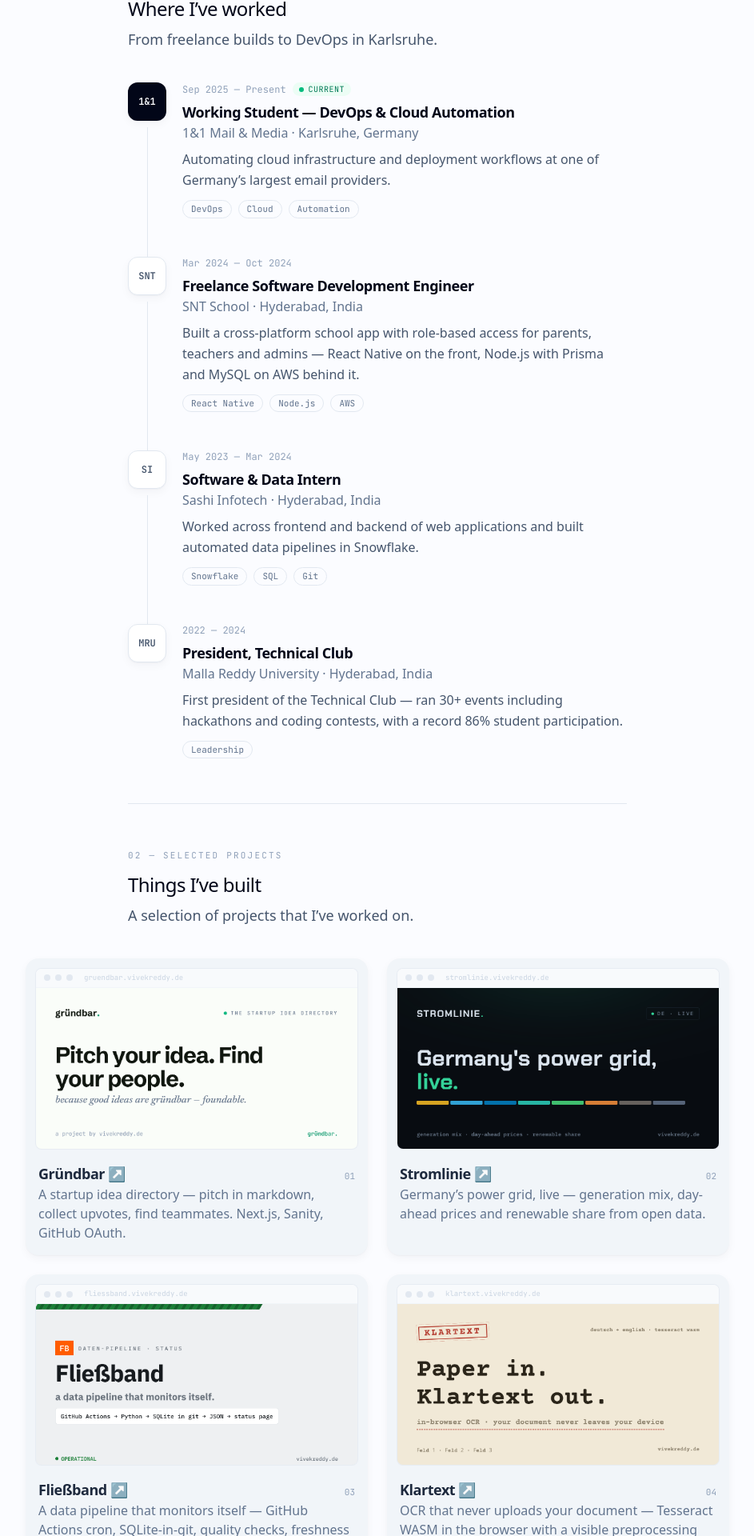
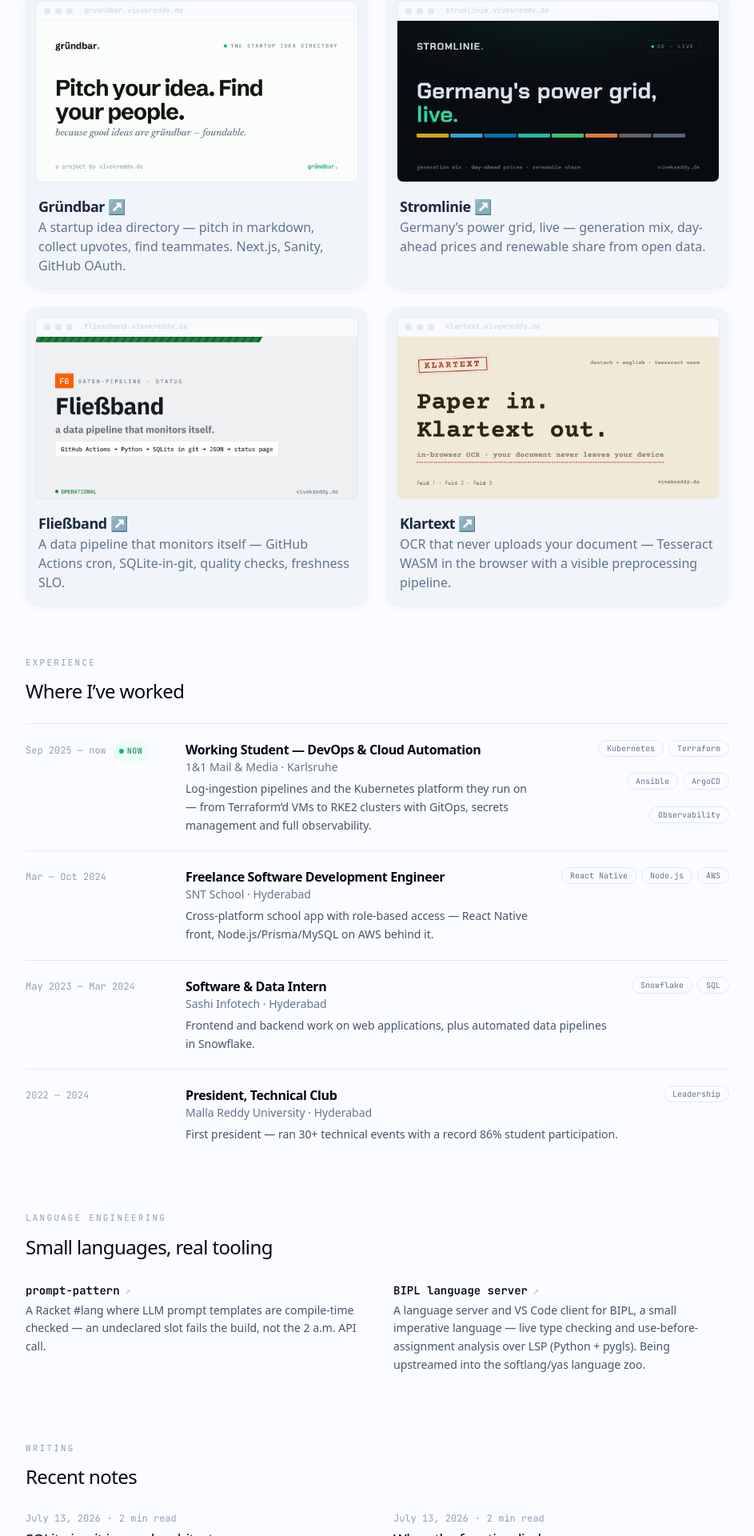
Before and after one commit to VivekanandaReddy3/portfolio, a Next.js app: page / in a window 1280 px wide. Shown: the part 645-2565 px from the top of the page at 80% size, without its empty margins (168-1111 px from the left). Built offline with nearby package versions, Linux system fonts and the light colour scheme.

Commit message:
portfolio v2: denser home (compact experience rows, no numbering), language engineering section, real 1&1 info page, two project posts

```diff
--- a/app/info/page.tsx
+++ b/app/info/page.tsx
@@ -4,6 +4,25 @@
 export const metadata: Metadata = {
   title: 'Information',
 };
+
+const dailyStack = [
+  'Kubernetes',
+  'RKE2',
+  'Terraform',
+  'Harvester',
+  'Ansible',
+  'ArgoCD',
+  'Vault',
+  'External Secrets',
+  'cert-manager',
+  'Prometheus',
+  'Grafana',
+  'Alertmanager',
+  'OpenSearch',
+  'OpenTelemetry',
+  'GitLab CI',
+  'Ceph',
+];
 
 export default function Information() {
   return (
@@ -24,33 +43,33 @@
         style={{ '--stagger': 1 } as React.CSSProperties}
       >
         <p>
-          Hey, I’m Vivekananda Reddy Godala, a computer and data science grad
-          from India now chasing my master’s in Germany. I’m all about building
-          tech that solves real problems, and I’m hungry to learn and grow in
-          the process.
+          I’m Vivekananda Reddy Godala — a DevOps working student at 1&amp;1
+          Mail &amp; Media in Karlsruhe and an M.Sc. Web &amp; Data Science
+          student at the University of Koblenz. I moved to Germany from
+          Hyderabad in 2024, and I’ve been building things nonstop since.
         </p>
         <p>
-          Back at Malla Reddy University, I was the first president of the
-          Technical Club, running 30+ events, including 9 national ones with
-          86% turnout. Leading teams taught me how to deliver while soaking up
-          new skills.
+          At work I help build log-ingestion pipelines and the Kubernetes
+          platform underneath them. In practice that means standing up RKE2
+          clusters end to end — Terraform’d VMs on Harvester, Ansible for
+          cluster bring-up, Vault with External Secrets and cert-manager for
+          the trust layer, ArgoCD for GitOps, Ceph for storage — and wiring
+          the observability that keeps it all honest: Prometheus,
+          Alertmanager, Grafana, OpenSearch and OpenTelemetry pipelines.
         </p>
         <p>
-          I’ve worked on a platform for real-time online bidding and a
-          dashboard to help businesses spot sales trends and make better calls.
-          I also freelanced, helping an education group launch their online
-          presence.
+          Outside work I ship small, opinionated products — four of them are
+          live on the <Link href="/">home page</Link> — and I have a soft
+          spot for language engineering: a Racket{' '}
+          <code>#lang</code> that makes LLM prompt templates compile-time
+          checked, and a language server for a teaching language that’s
+          being upstreamed into the softlang/yas repository.
         </p>
         <p>
-          Currently, I’m building a full-stack application for startups to
-          pitch ideas and team up, learning tons about collaboration and
-          innovation every day.
-        </p>
-        <p>
-          Since September 2025, I’m a working student at 1&amp;1 Mail &amp;
-          Media in Karlsruhe, doing DevOps and cloud automation — learning how
-          software runs reliably at real scale. Got something interesting?
-          Feel free to reach out to me here: <br />
+          Before Germany: freelance work that shipped a school platform used
+          by real parents and teachers, a software &amp; data internship, and
+          founding my university’s technical club. If any of this sounds like
+          your kind of engineering, say hallo:{' '}
           <Link
             href="mailto:vivekanandareddygodala@gmail.com"
             className="link-underline font-normal !no-underline text-slate-950"
@@ -62,8 +81,27 @@
       </div>
 
       <div
+        className="reveal mt-10"
+        style={{ '--stagger': 2 } as React.CSSProperties}
+      >
+        <p className="mb-4 font-mono text-[11px] tracking-[0.2em] text-slate-400 uppercase">
+          Daily stack
+        </p>
+        <div className="flex flex-wrap gap-2">
+          {dailyStack.map((tool) => (
+            <span
+              key={tool}
+              className="rounded-full border border-slate-200 px-3 py-1 font-mono text-[11px] text-slate-600"
+            >
+              {tool}
+            </span>
+          ))}
+        </div>
+      </div>
+
+      <div
         className="reveal mt-12"
-        style={{ '--stagger': 2 } as React.CSSProperties}
+        style={{ '--stagger': 3 } as React.CSSProperties}
       >
         <p className="mb-4 font-mono text-[11px] tracking-[0.2em] text-slate-400 uppercase">
           Now
@@ -102,7 +140,7 @@
         href="/resume.pdf"
         target="_blank"
         className="group reveal mt-10 mb-8 inline-block font-mono text-sm font-medium text-slate-500 transition-colors hover:text-slate-950"
-        style={{ '--stagger': 3 } as React.CSSProperties}
+        style={{ '--stagger': 4 } as React.CSSProperties}
       >
         Download resume{' '}
         <span className="inline-block transition-transform duration-300 group-hover:translate-x-1">
--- a/app/page.tsx
+++ b/app/page.tsx
@@ -1,10 +1,10 @@
 import Link from 'next/link';
 import Image from 'next/image';
-import { getAllPosts } from '@/lib/articles';
+import { getAllPosts, getReadingTime } from '@/lib/articles';
 import { ScrollReveal } from './components/scroll-reveal';
 
 const projects: {
-  href?: string;
+  href: string;
   title: string;
   description: string;
   image: string;
@@ -41,7 +41,6 @@
 
 const experience: {
   company: string;
-  monogram: string;
   role: string;
   location: string;
   period: string;
@@ -51,44 +50,59 @@
 }[] = [
   {
     company: '1&1 Mail & Media',
-    monogram: '1&1',
     role: 'Working Student — DevOps & Cloud Automation',
-    location: 'Karlsruhe, Germany',
-    period: 'Sep 2025 — Present',
+    location: 'Karlsruhe',
+    period: 'Sep 2025 — now',
     current: true,
     summary:
-      'Automating cloud infrastructure and deployment workflows at one of Germany’s largest email providers.',
-    tags: ['DevOps', 'Cloud', 'Automation'],
+      'Log-ingestion pipelines and the Kubernetes platform they run on — from Terraform’d VMs to RKE2 clusters with GitOps, secrets management and full observability.',
+    tags: ['Kubernetes', 'Terraform', 'Ansible', 'ArgoCD', 'Observability'],
   },
   {
     company: 'SNT School',
-    monogram: 'SNT',
     role: 'Freelance Software Development Engineer',
-    location: 'Hyderabad, India',
-    period: 'Mar 2024 — Oct 2024',
+    location: 'Hyderabad',
+    period: 'Mar — Oct 2024',
     summary:
-      'Built a cross-platform school app with role-based access for parents, teachers and admins — React Native on the front, Node.js with Prisma and MySQL on AWS behind it.',
+      'Cross-platform school app with role-based access — React Native front, Node.js/Prisma/MySQL on AWS behind it.',
     tags: ['React Native', 'Node.js', 'AWS'],
   },
   {
     company: 'Sashi Infotech',
-    monogram: 'SI',
     role: 'Software & Data Intern',
-    location: 'Hyderabad, India',
+    location: 'Hyderabad',
     period: 'May 2023 — Mar 2024',
     summary:
-      'Worked across frontend and backend of web applications and built automated data pipelines in Snowflake.',
-    tags: ['Snowflake', 'SQL', 'Git'],
+      'Frontend and backend work on web applications, plus automated data pipelines in Snowflake.',
+    tags: ['Snowflake', 'SQL'],
   },
   {
     company: 'Malla Reddy University',
-    monogram: 'MRU',
     role: 'President, Technical Club',
-    location: 'Hyderabad, India',
+    location: 'Hyderabad',
     period: '2022 — 2024',
     summary:
-      'First president of the Technical Club — ran 30+ events including hackathons and coding contests, with a record 86% student participation.',
+      'First president — ran 30+ technical events with a record 86% student participation.',
     tags: ['Leadership'],
+  },
+];
+
+const languageWork: {
+  href: string;
+  title: string;
+  description: string;
+}[] = [
+  {
+    title: 'prompt-pattern',
+    href: 'https://github.com/VivekanandaReddy3/sle-prompt-pattern',
+    description:
+      'A Racket #lang where LLM prompt templates are compile-time checked — an undeclared slot fails the build, not the 2 a.m. API call.',
+  },
+  {
+    title: 'BIPL language server',
+    href: 'https://github.com/VivekanandaReddy3/sle-bipl-lsp',
+    description:
+      'A language server and VS Code client for BIPL, a small imperative language — live type checking and use-before-assignment analysis over LSP (Python + pygls). Being upstreamed into the softlang/yas language zoo.',
   },
 ];
 
@@ -100,131 +114,51 @@
   );
 }
 
-function ExperienceEntry({
-  job,
-  isLast,
-}: {
-  job: (typeof experience)[number];
-  isLast: boolean;
-}) {
-  return (
-    <article className="relative flex gap-5">
-      {!isLast && (
-        <span
-          aria-hidden
-          className="absolute top-14 bottom-0 left-6 w-px bg-slate-200"
-        />
-      )}
-
-      <div
-        className={
-          job.current
-            ? 'flex h-12 w-12 shrink-0 items-center justify-center rounded-xl bg-slate-950 font-mono text-xs font-semibold text-white shadow-card'
-            : 'flex h-12 w-12 shrink-0 items-center justify-center rounded-xl border border-slate-200 bg-white font-mono text-xs font-semibold text-slate-600 shadow-card'
-        }
-      >
-        {job.monogram}
-      </div>
-
-      <div className={isLast ? 'min-w-0' : 'min-w-0 pb-12'}>
-        <p className="flex flex-wrap items-center gap-2 font-mono text-xs text-slate-400">
-          {job.period}
-          {job.current && (
-            <span className="flex items-center gap-1.5 rounded-full bg-emerald-50 px-2 py-0.5 text-[10px] tracking-wider text-emerald-700 uppercase">
-              <span className="h-1.5 w-1.5 rounded-full bg-emerald-500" />
-              Current
-            </span>
-          )}
-        </p>
-        <h3 className="mt-1.5 text-lg font-semibold tracking-tight text-slate-950">
-          {job.role}
-        </h3>
-        <p className="text-base text-slate-500">
-          {job.company} · {job.location}
-        </p>
-        <p className="mt-2 max-w-prose text-base leading-relaxed text-slate-600">
-          {job.summary}
-        </p>
-        <div className="mt-3 flex flex-wrap gap-2">
-          {job.tags.map((tag) => (
-            <span
-              key={tag}
-              className="rounded-full border border-slate-200 px-2.5 py-0.5 font-mono text-[11px] text-slate-500"
-            >
-              {tag}
-            </span>
-          ))}
-        </div>
-      </div>
-    </article>
-  );
-}
-
 function ProjectCard({
   project,
-  index,
   priority,
 }: {
   project: (typeof projects)[number];
-  index: number;
   priority?: boolean;
 }) {
-  const cardContent = (
-    <>
+  return (
+    <Link
+      href={project.href}
+      target="_blank"
+      rel="noopener noreferrer"
+      className="group flex h-full flex-col rounded-2xl bg-slate-100 p-3 shadow-card transition-all duration-300 hover:-translate-y-1 hover:bg-slate-50 hover:shadow-card-hover"
+    >
       <div className="flex aspect-video flex-col overflow-hidden rounded-lg border border-slate-200/80 bg-white">
         <div className="flex h-6 shrink-0 items-center gap-1.5 border-b border-slate-100 bg-slate-50 px-2.5">
           <span className="h-2 w-2 rounded-full bg-slate-200" />
           <span className="h-2 w-2 rounded-full bg-slate-200" />
           <span className="h-2 w-2 rounded-full bg-slate-200" />
           <span className="ml-2 hidden truncate font-mono text-[9px] text-slate-300 sm:block">
-            {project.href ? new URL(project.href).hostname : ''}
+            {new URL(project.href).hostname}
           </span>
         </div>
         <div className="relative flex-1 bg-slate-200">
           <Image
             src={project.image}
-            alt={`Screenshot of ${project.title}`}
+            alt={`${project.title} preview`}
             fill
-            sizes="(min-width: 640px) 28rem, 100vw"
+            sizes="(min-width: 640px) 34rem, 100vw"
             quality={90}
             priority={priority}
             className="object-cover object-top transition-transform duration-500 ease-out group-hover:scale-[1.04]"
           />
         </div>
       </div>
-      <div className="flex items-baseline justify-between px-1 pt-4">
+      <div className="px-1 pt-4 pb-1">
         <h3 className="text-lg font-semibold tracking-tight text-slate-800">
           {project.title}
-          {project.href && (
           <span className="ml-1 inline-block text-slate-400 transition-transform duration-300 group-hover:translate-x-1 group-hover:-translate-y-0.5 group-hover:text-slate-600">
             ↗
           </span>
-          )}
         </h3>
-        <span className="font-mono text-[11px] text-slate-400">
-          {String(index + 1).padStart(2, '0')}
-        </span>
+        <p className="text-base text-slate-500">{project.description}</p>
       </div>
-      <p className="px-1 pb-1 text-base text-slate-500">
-        {project.description}
-      </p>
-    </>
-  );
-
-  const cardClassName =
-    'group flex h-full flex-col rounded-2xl bg-slate-100 p-3 shadow-card transition-all duration-300 hover:-translate-y-1 hover:bg-slate-50 hover:shadow-card-hover';
-
-  return project.href ? (
-    <Link
-      href={project.href}
-      target="_blank"
-      rel="noopener noreferrer"
-      className={cardClassName}
-    >
-      {cardContent}
     </Link>
-  ) : (
-    <div className={cardClassName}>{cardContent}</div>
   );
 }
 
@@ -241,6 +175,7 @@
   return (
     <>
       <section className="container-page">
+        <div className="max-w-3xl">
           <p
             className="reveal mb-6 flex items-center gap-2.5 font-mono text-[11px] tracking-[0.2em] text-slate-500 uppercase"
             style={{ '--stagger': 0 } as React.CSSProperties}
@@ -258,22 +193,20 @@
           >
             Hallo, I’m Vivek.
             <span className="mt-3 block font-serif text-2xl font-normal tracking-normal text-slate-500 italic md:text-3xl">
-            a web &amp; data science student in Germany.
+              I keep clusters healthy by day and ship products by night.
             </span>
           </h1>
 
           <p
-          className="reveal mb-4 max-w-prose text-lg leading-relaxed text-slate-700 md:text-xl"
+            className="reveal mb-4 max-w-2xl text-lg leading-relaxed text-slate-700 md:text-xl"
             style={{ '--stagger': 2 } as React.CSSProperties}
           >
-          Driven by data, I want to build solutions that matter. I’ve worked on
-          a wide range of projects — some I’ve contributed to, others I’ve led.
-          Now, as I pursue a Masters, I’m looking to translate my learning into
-          real world impact.
+            DevOps working student at 1&amp;1, M.Sc. Web &amp; Data Science at
+            Koblenz — and builder of four live products you can click below.
           </p>
 
           <div
-          className="reveal flex"
+            className="reveal flex flex-wrap items-center gap-5"
             style={{ '--stagger': 3 } as React.CSSProperties}
           >
             <Link
@@ -285,92 +218,134 @@
                 →
               </span>
             </Link>
+            <Link
+              href="/contact"
+              className="link-underline mt-4 font-mono text-xs text-slate-500 transition-colors hover:text-slate-950"
+            >
+              or say hallo →
+            </Link>
           </div>
-
-        <div
-          className="reveal my-14 h-px bg-slate-200"
-          style={{ '--stagger': 4 } as React.CSSProperties}
-        />
+        </div>
       </section>
 
-      <section className="container-page">
+      <section className="container-wide mt-16">
         <ScrollReveal>
-          <SectionLabel>01 — Experience</SectionLabel>
+          <SectionLabel>Selected work — all live</SectionLabel>
           <h2 className="mb-2 text-2xl font-medium tracking-tight text-slate-950">
-            Where I’ve worked
+            Things I’ve built
           </h2>
-          <p className="text-lg font-light text-slate-600">
-            From freelance builds to DevOps in Karlsruhe.
-          </p>
         </ScrollReveal>
 
-        <div className="mt-10">
-          {experience.map((job, i) => (
-            <ScrollReveal key={job.company} delay={i * 80}>
-              <ExperienceEntry job={job} isLast={i === experience.length - 1} />
+        <div className="grid grid-cols-1 gap-6 pt-8 md:grid-cols-2">
+          {projects.map((project, i) => (
+            <ScrollReveal key={project.title} delay={(i % 2) * 100}>
+              <ProjectCard project={project} priority={i < 2} />
             </ScrollReveal>
           ))}
         </div>
-
-        <div className="my-14 h-px bg-slate-200" />
       </section>
 
-      <section>
-        <ScrollReveal className="container-page">
-          <SectionLabel>02 — Selected Projects</SectionLabel>
-          <h2 className="mb-2 text-2xl font-medium tracking-tight text-slate-950">
-            Things I’ve built
+      <section className="container-wide mt-16">
+        <ScrollReveal>
+          <SectionLabel>Experience</SectionLabel>
+          <h2 className="text-2xl font-medium tracking-tight text-slate-950">
+            Where I’ve worked
           </h2>
-          <p className="text-lg font-light text-slate-600">
-            A selection of projects that I’ve worked on.
-          </p>
         </ScrollReveal>
 
-        <div className="container-wide grid grid-cols-1 gap-6 pt-10 md:grid-cols-2">
-          {projects.map((project, i) => (
-            <ScrollReveal key={project.title} delay={(i % 2) * 100}>
-              <ProjectCard project={project} index={i} priority={i < 2} />
+        <div className="mt-6">
+          {experience.map((job, i) => (
+            <ScrollReveal key={job.company} delay={i * 60}>
+              <article className="grid gap-1 border-t border-slate-200 py-5 md:grid-cols-[11rem_1fr_auto] md:gap-6">
+                <p className="font-mono text-xs leading-6 text-slate-400">
+                  {job.period}
+                  {job.current && (
+                    <span className="ml-2 inline-flex items-center gap-1 rounded-full bg-emerald-50 px-2 py-0.5 text-[10px] tracking-wider text-emerald-700 uppercase">
+                      <span className="h-1.5 w-1.5 rounded-full bg-emerald-500" />
+                      now
+                    </span>
+                  )}
+                </p>
+                <div className="min-w-0">
+                  <h3 className="font-semibold tracking-tight text-slate-950">
+                    {job.role}
+                  </h3>
+                  <p className="text-sm text-slate-500">
+                    {job.company} · {job.location}
+                  </p>
+                  <p className="mt-1.5 max-w-2xl text-sm leading-relaxed text-slate-600">
+                    {job.summary}
+                  </p>
+                </div>
+                <div className="mt-2 flex flex-wrap gap-1.5 md:mt-0 md:max-w-[14rem] md:justify-end">
+                  {job.tags.map((tag) => (
+                    <span
+                      key={tag}
+                      className="h-fit rounded-full border border-slate-200 px-2.5 py-0.5 font-mono text-[10px] text-slate-500"
+                    >
+                      {tag}
+                    </span>
+                  ))}
+                </div>
+              </article>
             </ScrollReveal>
           ))}
         </div>
+      </section>
 
-        <ScrollReveal className="container-page mt-8 flex">
+      <section className="container-wide mt-16">
+        <ScrollReveal>
+          <SectionLabel>Language engineering</SectionLabel>
+          <h2 className="text-2xl font-medium tracking-tight text-slate-950">
+            Small languages, real tooling
+          </h2>
+        </ScrollReveal>
+
+        <div className="mt-2 grid gap-x-10 md:grid-cols-2">
+          {languageWork.map((item, i) => (
+            <ScrollReveal key={item.title} delay={i * 80}>
               <Link
-            href="https://github.com/VivekanandaReddy3?tab=repositories"
+                href={item.href}
                 target="_blank"
                 rel="noopener noreferrer"
-            className="group rounded-full bg-slate-950 px-8 py-3 font-mono text-xs font-light text-white transition-all duration-300 hover:bg-slate-800 hover:shadow-card-hover"
+                className="group -mx-4 flex h-full flex-col gap-1 rounded-xl px-4 py-5 transition-colors duration-300 hover:bg-slate-100"
               >
-            More Projects{' '}
-            <span className="inline-block transition-transform duration-300 group-hover:translate-x-2">
-              →
+                <h3 className="font-mono text-sm font-semibold text-slate-950">
+                  {item.title}
+                  <span className="ml-1.5 inline-block text-slate-300 transition-all duration-300 group-hover:translate-x-1 group-hover:text-slate-600">
+                    ↗
                   </span>
+                </h3>
+                <p className="text-sm leading-relaxed text-slate-600">
+                  {item.description}
+                </p>
               </Link>
             </ScrollReveal>
+          ))}
+        </div>
       </section>
 
       {latestPosts.length > 0 && (
-        <section className="container-page mt-20">
+        <section className="container-wide mt-16">
           <ScrollReveal>
-            <SectionLabel>03 — Writing</SectionLabel>
-            <h2 className="mb-2 text-2xl font-medium tracking-tight text-slate-950">
+            <SectionLabel>Writing</SectionLabel>
+            <h2 className="text-2xl font-medium tracking-tight text-slate-950">
               Recent notes
             </h2>
           </ScrollReveal>
 
-          <div className="mt-4 flex flex-col">
+          <div className="mt-2 grid gap-x-10 md:grid-cols-2">
             {latestPosts.map((post, i) => (
-              <ScrollReveal key={post.slug} delay={i * 100}>
+              <ScrollReveal key={post.slug} delay={i * 80}>
                 <Link
                   href={post.href}
-                  className="group -mx-4 flex flex-col gap-1 rounded-xl px-4 py-5 transition-colors duration-300 hover:bg-slate-100"
+                  className="group -mx-4 flex h-full flex-col gap-1 rounded-xl px-4 py-5 transition-colors duration-300 hover:bg-slate-100"
                 >
-                  <time
-                    dateTime={post.date}
-                    className="font-mono text-xs text-slate-400"
-                  >
-                    {formatDate(post.date)}
-                  </time>
+                  <p className="font-mono text-xs text-slate-400">
+                    <time dateTime={post.date}>{formatDate(post.date)}</time>
+                    <span className="mx-2">·</span>
+                    {getReadingTime(post.content)} min read
+                  </p>
                   <h3 className="text-lg font-medium tracking-tight text-slate-950">
                     {post.meta.title}
                     <span className="ml-2 inline-block text-slate-300 transition-all duration-300 group-hover:translate-x-1 group-hover:text-slate-600">
```
Also changed, not shown: posts/2026-07-13-sqlite-in-git-is-a-real-architecture.mdx (added, +49 -0 lines), posts/2026-07-13-when-the-free-tier-died-my-ocr-moved-into-the-browser.mdx (added, +45 -0 lines). Lines whose indentation alone changed are shown as unchanged.
